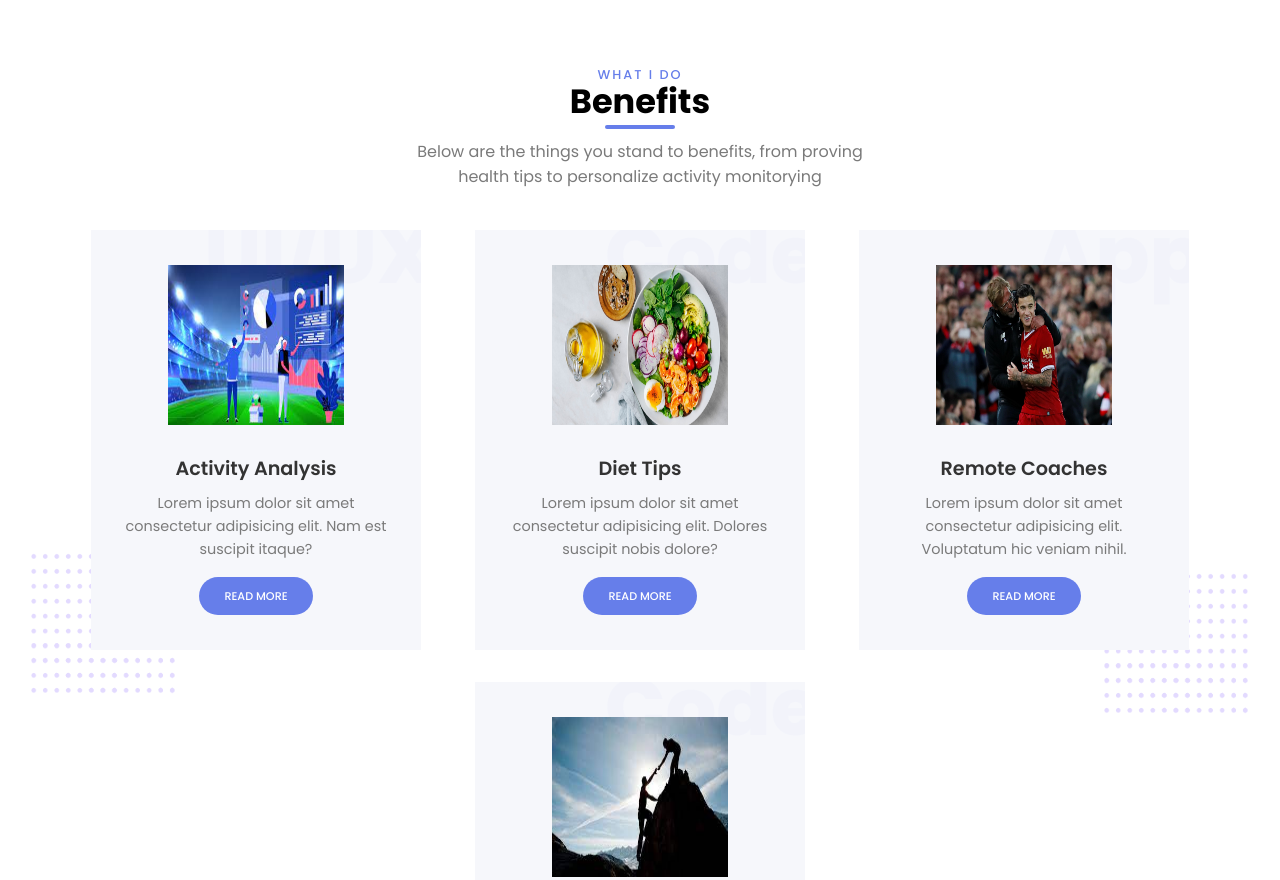
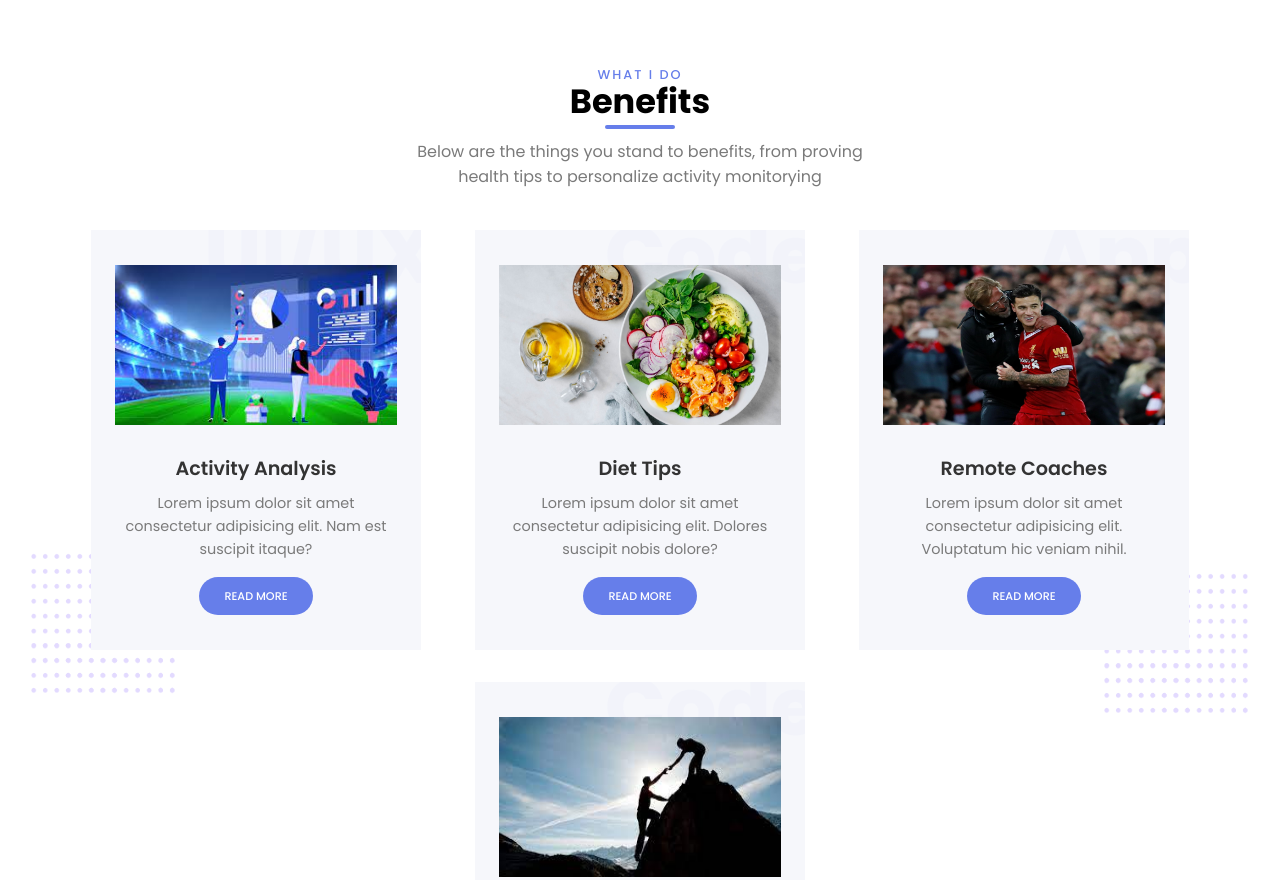
Before and after one commit to reynaldjoabet/ActiveApp, a website: page views/home.html in a window 1280 px wide. Shown: the part 803-1683 px from the top of the page. Drawn offline with Linux system fonts and the light colour scheme; files whose address does not match are found by name.

Commit message:
few additions

```diff
--- a/public/css/home.css
+++ b/public/css/home.css
@@ -1555,7 +1555,7 @@ header .circle {
   }
 
   .icon {
-    width: 22vh;
+    width: 100%;
     margin-bottom: 1.8rem;
     height: 20vh;
   }
```
Also changed, not shown: README.md.
